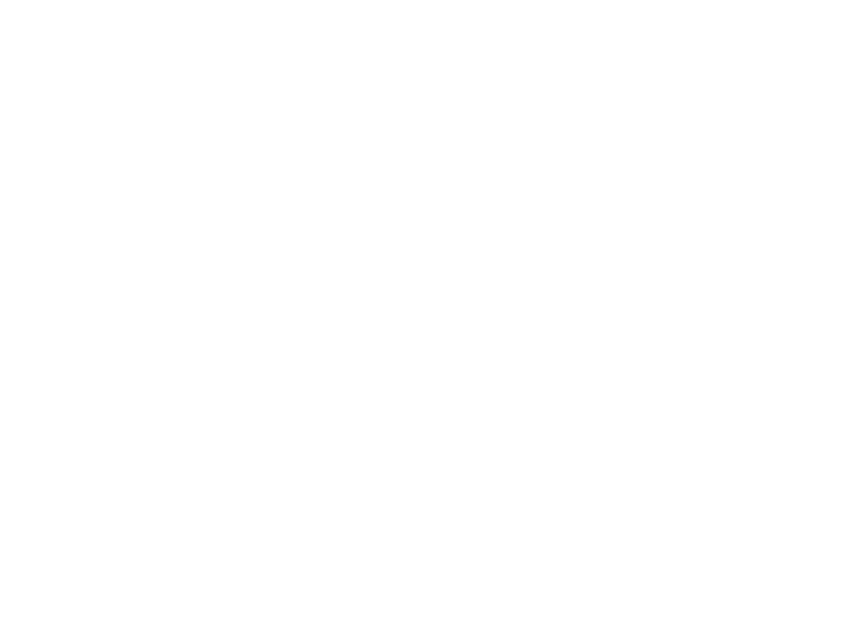
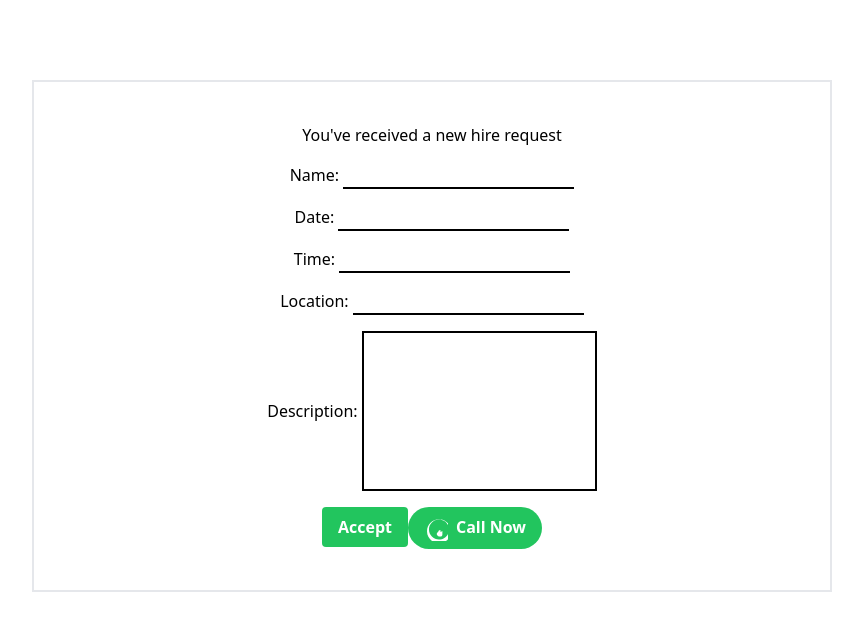
Before and after one commit to gulabi-squad/bigya, a React (Create React App) app: page /hired in a window 1280 px wide. Before the commit this address had no page. Shown: the top 630 px of the page, without its empty margins (208-1071 px from the left). Built offline with nearby package versions, Linux system fonts and the light colour scheme.

Commit message:
hired component

```diff
--- a/package.json
+++ b/package.json
@@ -8,6 +8,7 @@
     "@fortawesome/free-brands-svg-icons": "^6.2.1",
     "@fortawesome/free-solid-svg-icons": "^6.2.1",
     "@fortawesome/react-fontawesome": "^0.2.0",
+    "@heroicons/react": "^2.0.17",
     "@testing-library/jest-dom": "^5.16.5",
     "@testing-library/react": "^13.4.0",
     "@testing-library/user-event": "^13.5.0",
--- a/src/App.js
+++ b/src/App.js
@@ -3,6 +3,7 @@
   Route,
   Routes
 } from 'react-router-dom'
+import React, { useState } from 'react';
 
 
 
@@ -12,10 +13,13 @@
 import Expertlist from './pages/Expertlist';
 import Expertdetails from './pages/Expertdetails';
 import Clientform from './pages/form.component';
-
+import Hired from './pages/hired/hired.component';
 function App() {
   return (
+
+
     <div>
+
     <Router>
 
     <Routes>
@@ -26,6 +30,7 @@
     <Route path='/card'  element={<Expertlist/>}/>
     <Route path='/details'  element={<Expertdetails/>}/>
     <Route path='/clientform'  element={<Clientform/>}/>
+    <Route path='/hired'  element={<Hired/>}/>
     </Routes>
 
     </Router>
--- /dev/null
+++ b/src/pages/hired/hired.component.jsx
@@ -0,0 +1,56 @@
+import React from 'react'
+
+import { Link } from 'react-router-dom'
+const Clientform = () => {
+    return (
+      <div>
+      <div className="flex justify-center">
+      <div className=" flex flex-col gap-4 justify-center items-center w-[50rem] h-[32rem] border-2 mt-20 text-opacity-70" >
+      <div className="gap-2">You've received a new hire request </div>
+
+      <div className="text-opacity-50"> Name: <input className="width-[417px]  border-b-2 border-solid border-black"/>  </div>
+      <div> Date: <input className="width-[417px]  border-b-2 border-solid border-black"/>  </div>
+      <div> Time: <input className="width-[417px]  border-b-2 border-solid border-black"/>  </div>
+      <div> Location: <input className="width-[417px]  border-b-2 border-solid border-black"/>  </div>
+      <div> Description: <input className="width-[20rem] h-[10rem] border-2 border-solid border-black"/>  </div>
+      <div><button  className="bg-green-500 hover:bg-green-700 text-white font-bold py-2 px-4 rounded" type="submit">
+  Accept
+</button>
+<button className="bg-green-500 hover:bg-green-600 text-white font-bold py-2 px-4 rounded-full">
+      <svg className="h-6 w-6 inline-block mr-2" viewBox="0 0 24 24">
+        <path
+          fill="currentColor"
+          d="M18.375 13.875v3.75c0 0.99-0.81 1.875-1.875 1.875h-2.25v-2.25h1.5v-1.5h-1.5v-1.125c0-0.825 0.675-1.5 1.5-1.5h0.75v2.25h-0.75c-0.165 0-0.375 0.135-0.375 0.375zM12.75 16.875c0-1.215 0.99-2.25 2.25-2.25s2.25 1.035 2.25 2.25-1.035 2.25-2.25 2.25-2.25-1.035-2.25-2.25zM15 2.25c-6.617 0-12 5.383-12 12s5.383 12 12 12 12-5.383 12-12-5.383-12-12-12zM15 22.5c-5.514 0-10.031-4.486-10.031-10s4.517-10 10.031-10c5.514 0 10.031 4.486 10.031 10s-4.517 10-10.031 10z"
+        />
+      </svg>
+      Call Now
+    </button>
+
+</div>
+
+      </div>
+
+  </div>
+
+
+
+
+          </div>
+
+
+
+
+
+
+
+
+
+
+
+
+
+
+
+    )
+    }
+    export default Clientform
```
Also changed, not shown: 1 other file (tests, documents, lock files or other folders).
